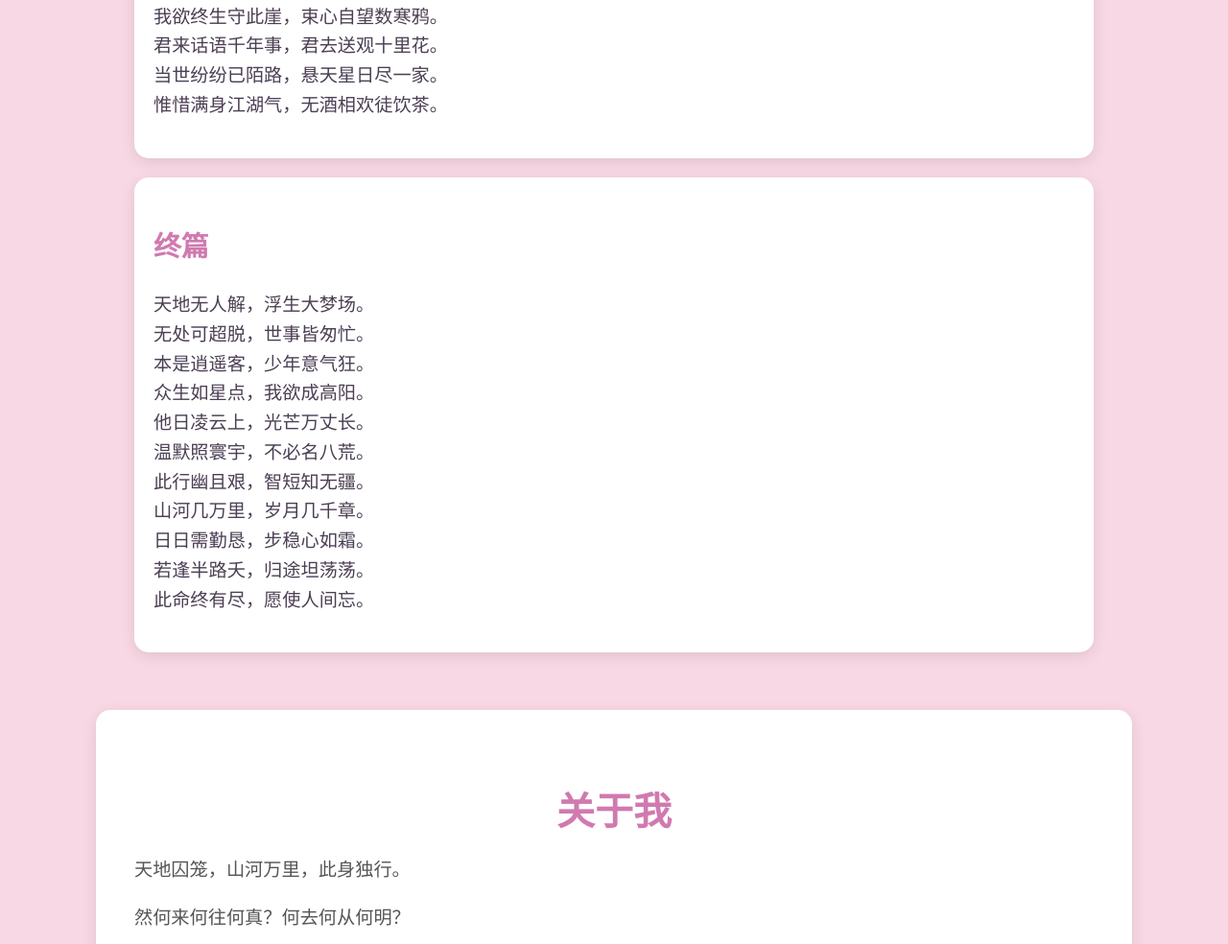
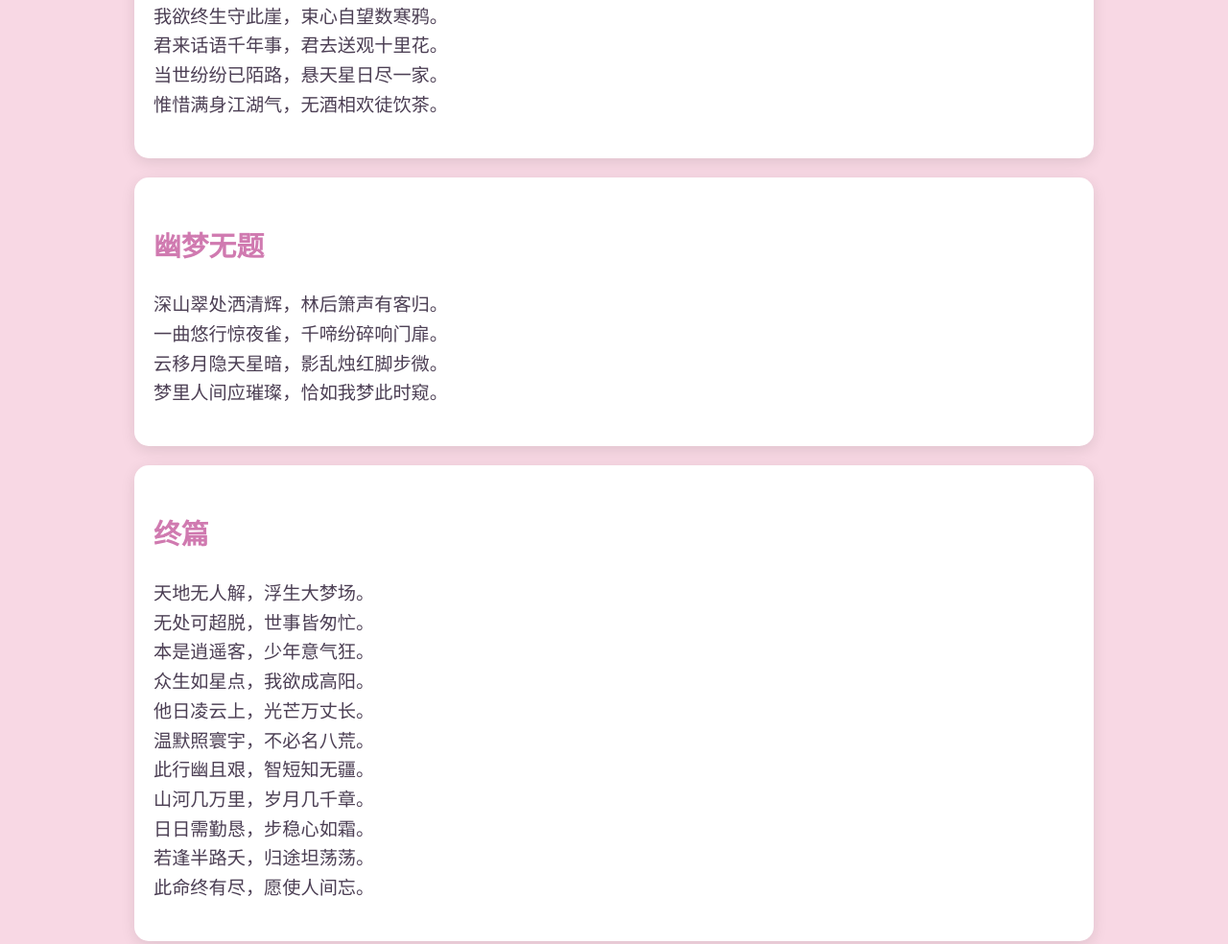
Before and after one commit to Leeshw/Leeshw.github.io, a plain HTML site: page myLife.html in a window 1280 px wide. Shown: the part 1367-2351 px from the top of the page at 96% size. Drawn offline with Linux system fonts and the light colour scheme.

Commit message:
Update myLife.html

```diff
--- a/myLife.html
+++ b/myLife.html
@@ -162,6 +162,20 @@
 					惟惜满身江湖气，无酒相欢徒饮茶。
 				</p>
 			</div>
+			<div class="poetry-card">
+				<h3>幽梦无题</h3>
+				<p>
+
+
+深山翠处洒清辉，林后箫声有客归。<br />
+
+一曲悠行惊夜雀，千啼纷碎响门扉。<br />
+
+云移月隐天星暗，影乱烛红脚步微。<br />
+
+梦里人间应璀璨，恰如我梦此时窥。
+				</p>
+			</div>
 
 		<div class="poetry-card">
 			<h3>终篇</h3>
```
